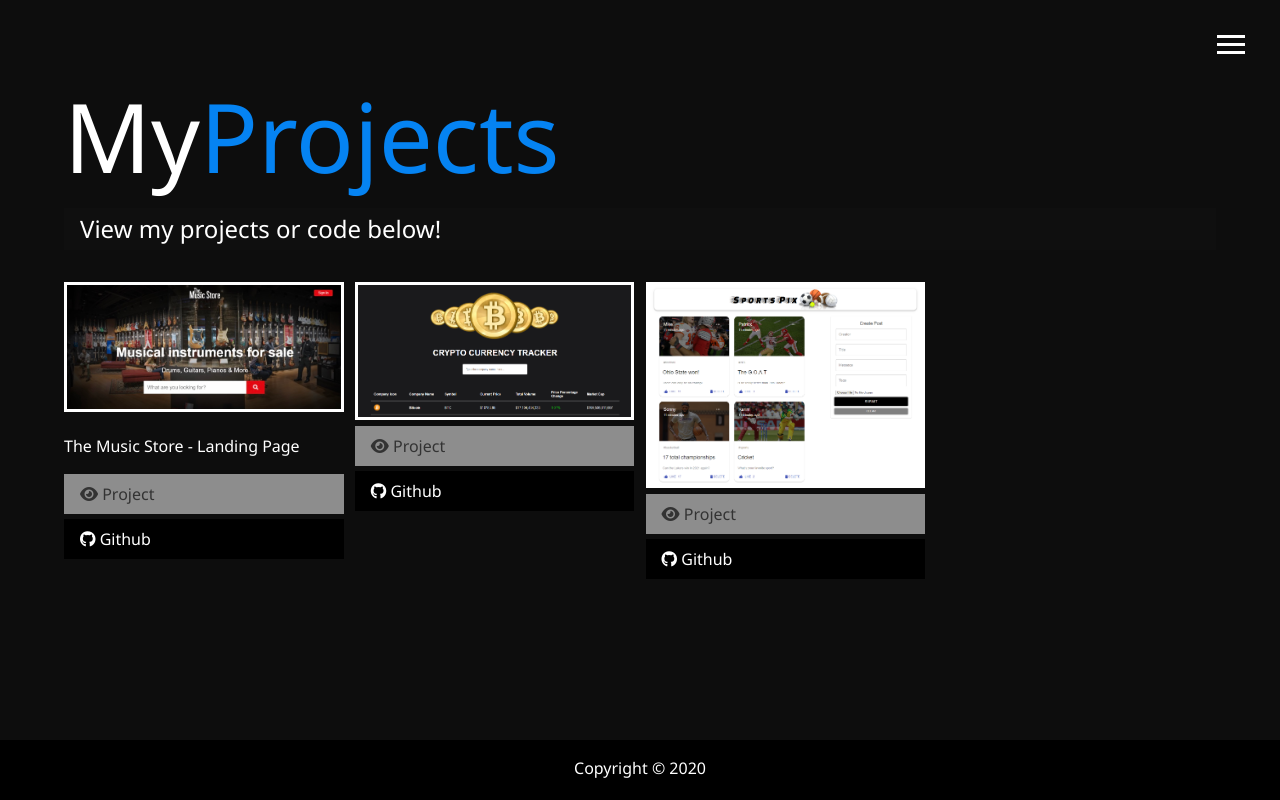
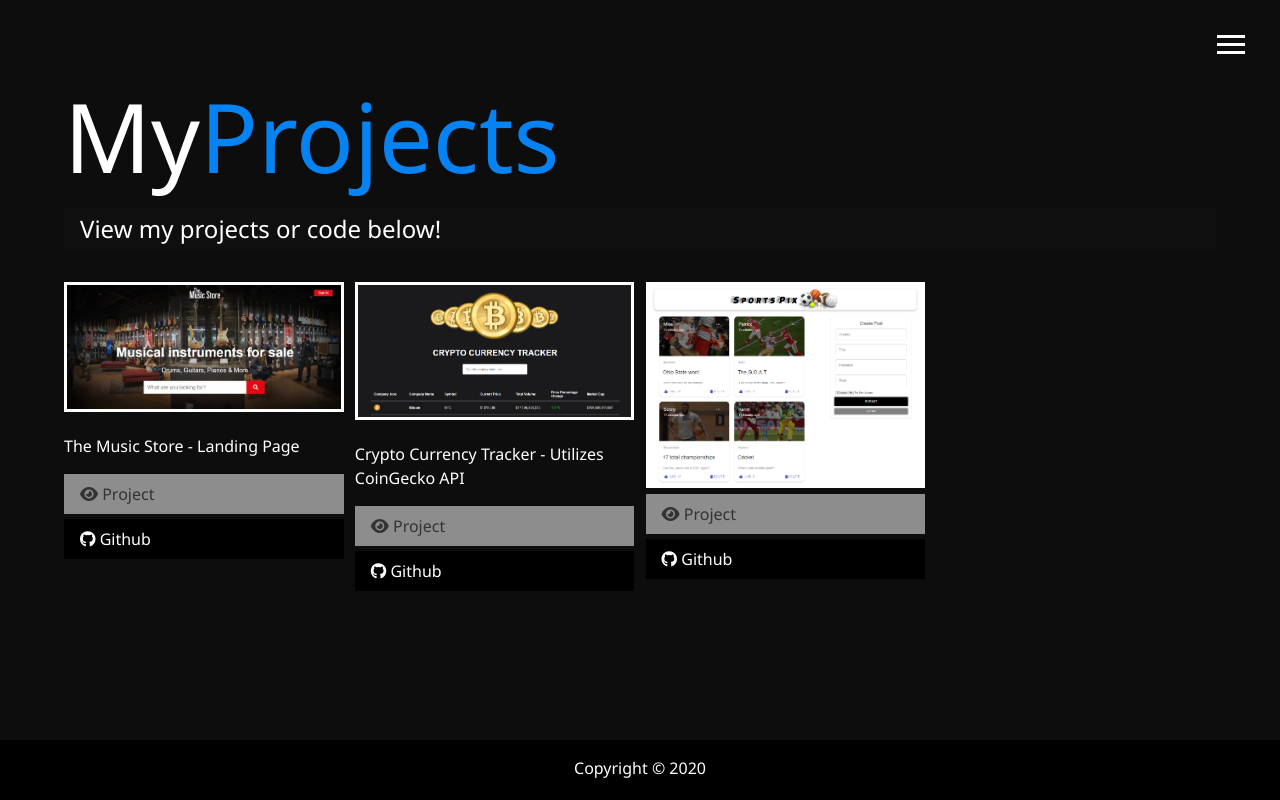
Before and after one commit to devfig37/personal_website, a plain HTML site: page work.html in a window 1280 px wide. Drawn offline with Linux system fonts and the light colour scheme.

Commit message:
Update work.html

```diff
--- a/work.html
+++ b/work.html
@@ -69,8 +69,9 @@
           <a href="#!">
             <img src="img/crypto tracker cover photo.png" alt="Project" />
           </a>
-          <a href="#" class="btn-light"> <i class="fas fa-eye"></i> Project </a>
-          <a href="#" class="btn-dark">
+          <p>Crypto Currency Tracker - Utilizes CoinGecko API</p>
+          <a href="https://devfig37.github.io/crypto_tracker/" class="btn-light"> <i class="fas fa-eye"></i> Project </a>
+          <a href="https://github.com/devfig37/crypto_tracker" class="btn-dark">
             <i class="fab fa-github"></i> Github
           </a>
         </div>
```
